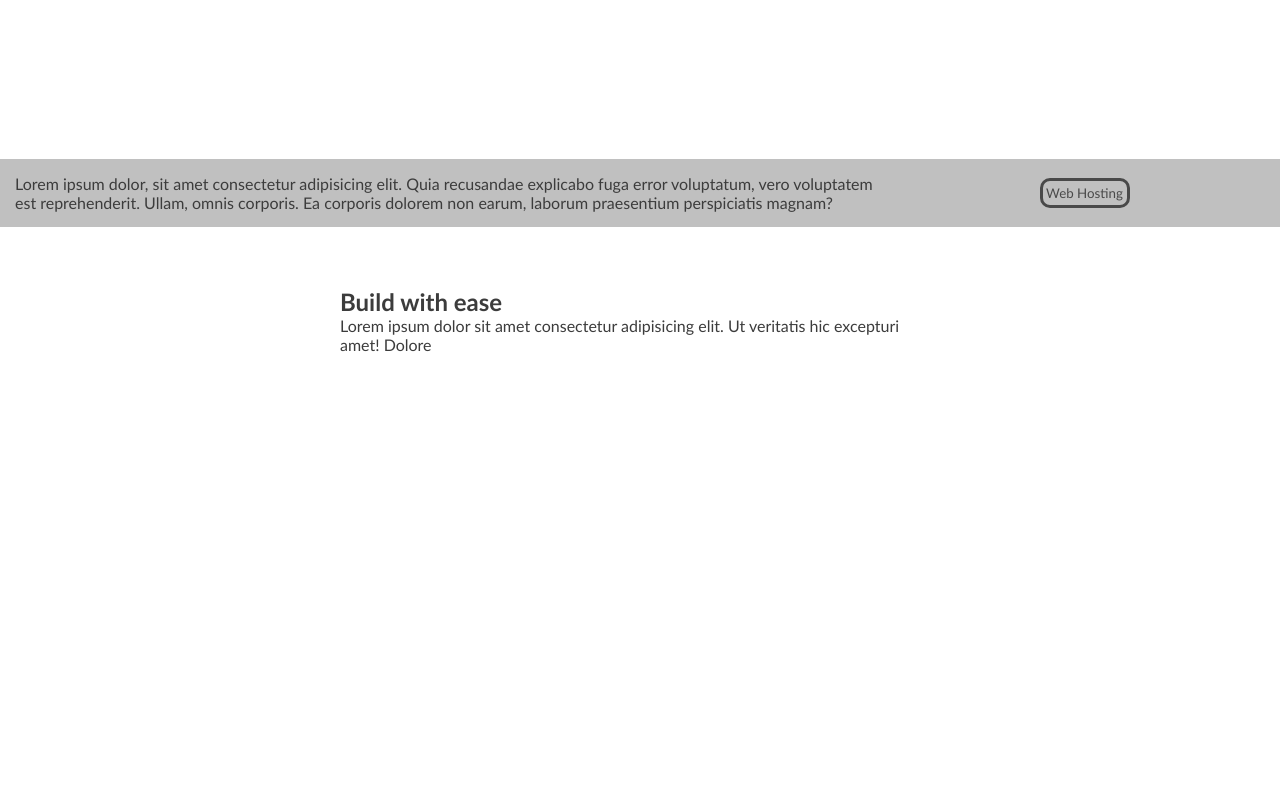
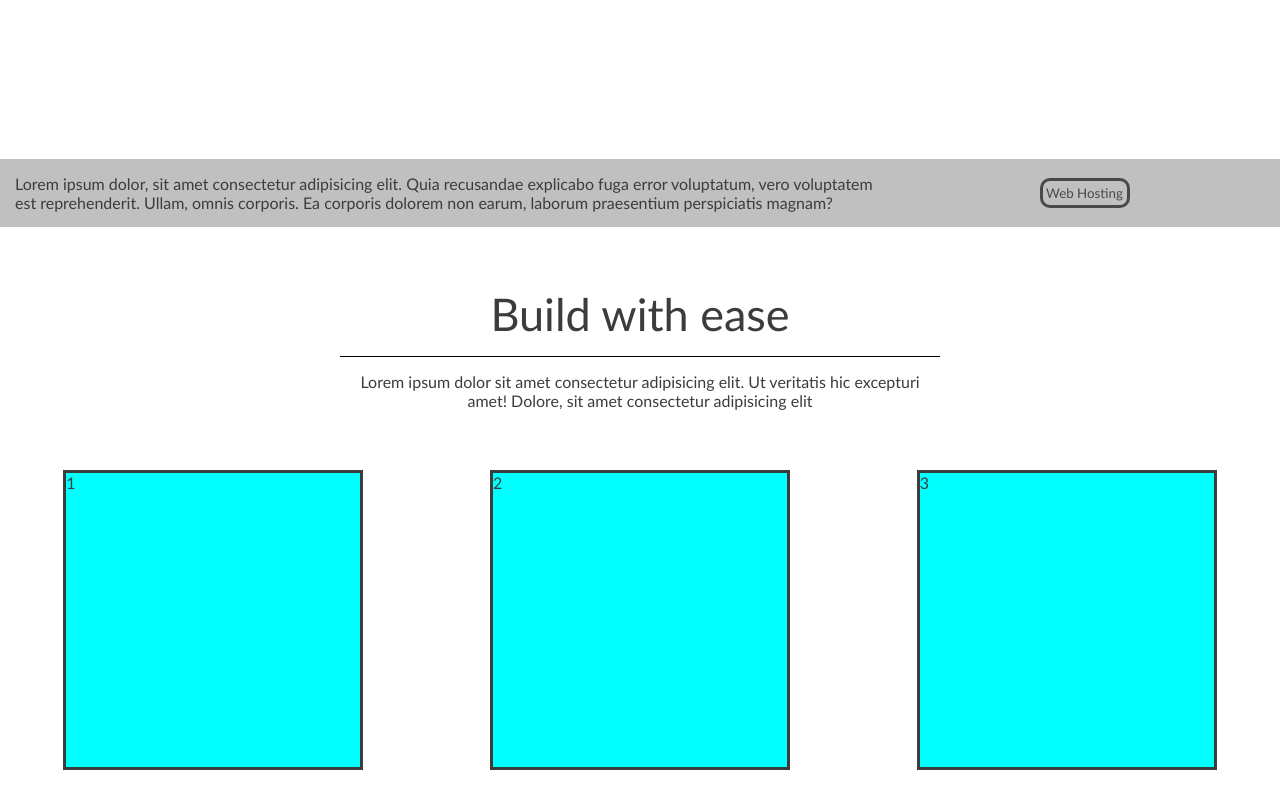
Before and after one commit to ArhumQkhan/HTML-CSS-Bootstrap4-practice, a plain HTML site: page index.html in a window 1280 px wide. Shown: the part 611-1411 px from the top of the page. Before the commit the page ends 995 px from the top, so only its background shows below. Drawn offline with Linux system fonts and the light colour scheme.

Commit message:
adjustments in CSS

```diff
--- a/index.html
+++ b/index.html
@@ -45,12 +45,17 @@
 
 <!--- Welcome Section -->
 <div class="welcome">
-	<h2>Build with ease</h2>
-	<p>Lorem ipsum dolor sit amet consectetur adipisicing elit. Ut veritatis hic excepturi amet! Dolore</p>
+	<h2 style="font-size: 45px;font-weight: 300;">Build with ease</h2>
+	<div class="divider"></div>
+	<p style="text-align: center;">Lorem ipsum dolor sit amet consectetur adipisicing elit. Ut veritatis hic excepturi amet! Dolore, sit amet consectetur adipisicing elit</p>
 </div>
 
 <!--- Three Column Section -->
-
+<div class="threecol">
+	<div>1</div>
+	<div>2</div>
+	<div>3</div>
+</div>
 
 <!--- Two Column Section -->
 
--- a/style.css
+++ b/style.css
@@ -6,7 +6,7 @@
   font-family: 'Gill Sans', 'Gill Sans MT', Calibri, 'Trebuchet MS', sans-serif;
   color: rgb(60, 60, 60);
 }
-
+                   /* ----  NAVBAR ------ */
 .navbar{
   display: flex;
   margin-bottom: 30px;
@@ -16,11 +16,12 @@
   box-shadow: 0 4px 6px rgba(0,0,0,0.3);
   position: sticky;
   top: 0;
+  padding-inline: 16px;
   z-index: 100;
 }
 .navbar-nav{
   display: flex;
-  margin-right: 40px;
+  gap: 25px;
   list-style: none;
   margin-left: auto;
 }
@@ -29,10 +30,10 @@
 }
 
 .navbar-nav li a{
-  margin-right: 30px;
   text-decoration: none;
 }
 
+/* ------------- SLIDING IMAGES -------- */
 .slider{
   width: 100%;
   max-width: 1200px;
@@ -45,7 +46,7 @@
 
 .slide{
   display: flex;
-  width: calc(3*100);
+  width: calc(3*100%);
   animation: 10s slideleft infinite;
 }
 
@@ -98,19 +99,36 @@
   display: flex;
   flex-direction: column;
   justify-content: center;
+  align-items: center;
 }
 
-.welcome h2{
-
+.divider{
+  height: 1px;
+  width: 100%;
+  margin: 15px 0;
+  background-color: black;
 }
 
 @keyframes slideleft{
   0%{ transform: translateX(0%);}
   33.333%{ transform: translateX(-100%);}
-  66.666%{ transform: translate(-200%);}
+  66.666%{ transform: translateX(-200%);}
   100%{ transform: translateX(0%);}
 }
 
+.threecol{
+  display: flex;
+  justify-content: space-around;
+
+
+}
+.threecol div{
+  width: 300px;
+  height: 300px;
+  background-color: aqua;
+  border: solid;
+  margin: 30px 0;
+}
 
 
 
```
